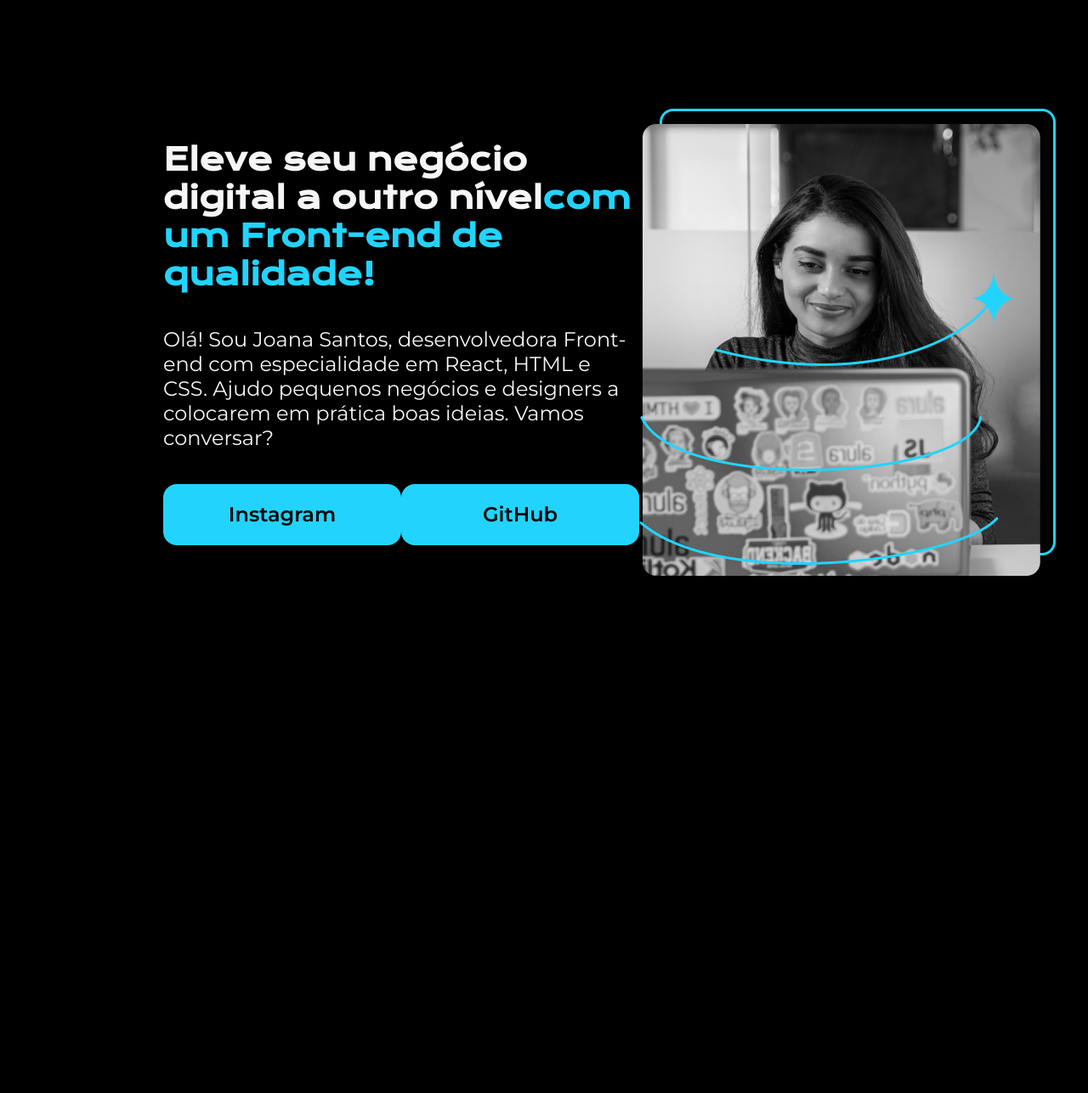
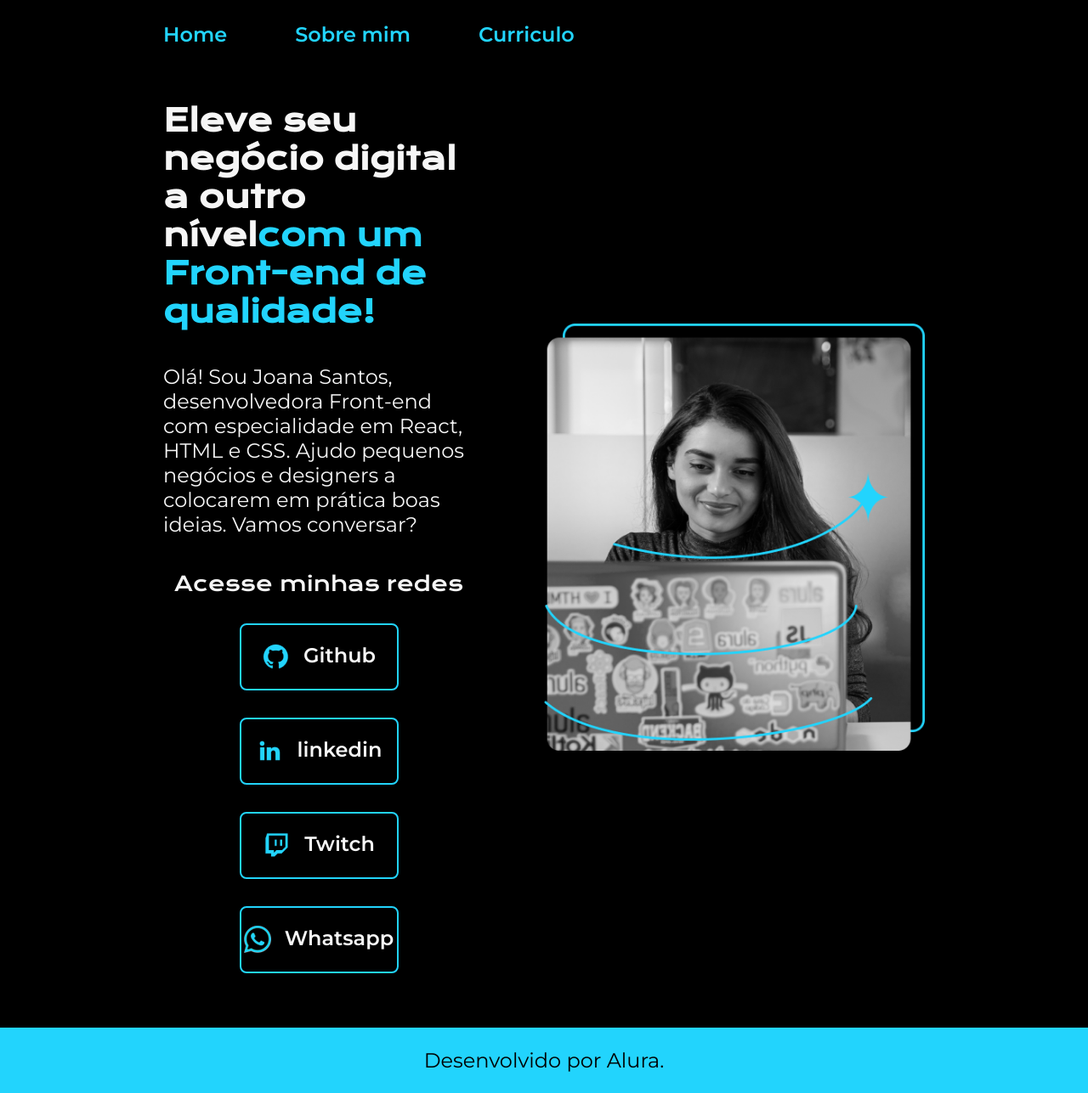
Before and after one commit to Tizaofoo/Projeto_HTML_CSS_Portifolio, a plain HTML site: page index.html in a window 1280 px wide. Shown: the whole page at 85% size. Before the commit the page ends 928 px from the top, so only its background shows below. Drawn offline with nearby package versions, Linux system fonts and the light colour scheme.

Commit message:
Projeto HTML e CSS Portifolio

```diff
--- a/index.html
+++ b/index.html
@@ -1,34 +1,73 @@
 <!DOCTYPE html>
 <html lang="pt-br">
-
   <head>
-    <meta charset="UTF-8">
-    <meta http-equiv="X-UA-Compatible" content="IE=edge">
-    <meta name="viewport" content="width=device-width, initial-scale=1.0">
+    <meta charset="UTF-8" />
+    <meta http-equiv="X-UA-Compatible" content="IE=edge" />
+    <meta name="viewport" content="width=device-width, initial-scale=1.0" />
     <title>Portifolio</title>
-    <link rel="stylesheet" href="style.css">
+    <link rel="stylesheet" href="./styles/style.css" />
   </head>
 
   <body>
-    <header></header>
+    <header class="cabecalho">
+      <nav class="cabecalho__menu">
+        <a class="cabecalho__menu__link" href="index.html">Home</a>
+        <a class="cabecalho__menu__link" href="about.html">Sobre mim</a>
+        <a class="cabecalho__menu__link" href="curriculo.html">Curriculo</a>
+      </nav>
+    </header>
     <main class="apresentacao">
       <section class="apresentacao__conteudo">
-            <h1 class="apresentacao__conteudo__titulo">Eleve seu negócio digital a outro nível<strong
-            class="titulo-destaque">com um Front-end de qualidade!
-            </strong></h1>
-            <p class="apresentacao__conteudo__texto">Olá! Sou Joana Santos, desenvolvedora
-            Front-end com especialidade em React, HTML e
-            CSS. Ajudo pequenos negócios e designers a
-            colocarem em prática boas ideias. Vamos
-            conversar?</p>
+        <h1 class="apresentacao__conteudo__titulo">
+          Eleve seu negócio digital a outro nível<strong class="titulo-destaque"
+            >com um Front-end de qualidade!
+          </strong>
+        </h1>
+        <p class="apresentacao__conteudo__texto">
+          Olá! Sou Joana Santos, desenvolvedora Front-end com especialidade em
+          React, HTML e CSS. Ajudo pequenos negócios e designers a colocarem em
+          prática boas ideias. Vamos conversar?
+        </p>
         <div class="apresentacao__links">
-                <a class="apresentacao__links__link" href="https://instagram.com/rafaballerini">Instagram</a>
-                <a class="apresentacao__links__link" href="https://github.com/guilhermeonrails">GitHub</a>
+          <h2 class="apresentacao__links__subtitulo">Acesse minhas redes</h2>
+          <a
+            class="apresentacao__links__navegacao"
+            href="https://github.com/rafaballerini"
+          >
+            <img src="./assets/github.png" />
+            Github
+          </a>
+          <a
+            class="apresentacao__links__navegacao"
+            href="https://linkedin.com/in/rafaellaballerini"
+          >
+            <img src="./assets/linkedin.png" />
+            linkedin
+          </a>
+          <a
+            class="apresentacao__links__navegacao"
+            href="https://twitch.tv/guilimadev"
+          >
+            <img src="./assets/twitch.png" />
+            Twitch
+          </a>
+          <a
+            class="apresentacao__links__navegacao"
+            href="https://twitch.tv/guilimadev"
+          >
+            <img src="./assets/whatsapp.png" />
+            Whatsapp
+          </a>
         </div>
       </section>
-        <img src="imagem.png" alt="Foto da Joana Santos programando">
+      <img
+        class="apresentacao__imagem"
+        src="./assets/imagem.png"
+        alt="Foto da Joana Santos programando"
+      />
     </main>
-    <footer></footer>
+    <footer class="rodape">
+      <p>Desenvolvido por Alura.</p>
+    </footer>
   </body>
-
 </html>
--- a/style.css
+++ /dev/null
@@ -1,58 +0,0 @@
-@import url('https://fonts.googleapis.com/css2?family=Krona+One&family=Montserrat:wght@400;600&display=swap');
-
-*{
-    margin: 0;
-    padding: 0;
-}
-
-body{
-    height: 100vh;
-    box-sizing: border-box;
-    background-color: #000000;
-    color: #F6F6F6;
-}
-
-.titulo-destaque{
-    color: #22D4FD;
-}
-
-.apresentacao{
-    margin: 10% 15%;
-    display: flex;
-    align-items: center;
-    justify-content: space-between;
-}
-.apresentacao__conteudo{
-    width: 615px;
-    display: flex;
-    flex-direction: column;
-    gap: 40px;
-}
-
-.apresentacao__conteudo__titulo{
-    font-size: 36px;
-    font-family: 'Krona One', sans-serif;
-}
-
-.apresentacao__conteudo__texto{
-    font-size: 24px;
-    font-family: 'Montserrat', sans-serif;
-}
-
-.apresentacao__links{
-    display: flex;
-    justify-content: space-between;
-}
-
-.apresentacao__links__link{
-    background-color: #22D4FD;
-    width: 280px;
-    text-align: center;
-    border-radius: 16px;
-    font-size: 24px;
-    font-weight: 600;
-    padding: 21.5px 0;
-    text-decoration: none;
-    color: #000000;
-    font-family: 'Montserrat', sans-serif;
-}
--- /dev/null
+++ b/styles/style.css
@@ -0,0 +1,120 @@
+@import url('https://fonts.googleapis.com/css2?family=Krona+One&family=Montserrat:wght@400;600&display=swap');
+
+:root {
+    --cor-primaria: #000000;
+    --cor-secundaria: #F6F6F6;
+    --cor-terciaria: #22D4FD;
+    --cor-hover: #272727;
+
+    --fonte-primaria: 'Krona One', sans-serif;
+    --fonte-secundaria: 'Montserrat', sans-serif;
+}
+*{
+    margin: 0;
+    padding: 0;
+}
+
+body{
+    box-sizing: border-box;
+    background-color: var(--cor-primaria);
+    color: var(--cor-secundaria);
+}
+
+.cabecalho{
+    padding: 2% 0% 0% 15%;
+}
+.cabecalho__menu{
+    display: flex;
+    gap: 80px;
+}
+.cabecalho__menu__link{
+    font-family: var(--fonte-secundaria);
+    font-size: 1.5rem;
+    font-weight: 600;
+    color: var(--cor-terciaria);
+    text-decoration: none;
+}
+.apresentacao{
+    padding: 5% 15%;
+    display: flex;
+    align-items: center;
+    justify-content: space-between;
+    gap: 82px;
+}
+.apresentacao__conteudo{
+    width: 50%;
+    display: flex;
+    flex-direction: column;
+    gap: 40px;
+}
+
+.apresentacao__conteudo__titulo{
+    font-size: 2.25rem;
+    font-family: var(--fonte-primaria);
+}
+.titulo-destaque{
+    color: var(--cor-terciaria);
+}
+.apresentacao__conteudo__texto{
+    font-size: 1.5rem;
+    font-family: var(--fonte-secundaria);
+}
+
+.apresentacao__links{
+    display: flex;
+    flex-direction: column;
+    justify-content: space-between;
+    align-items: center;
+    gap: 32px;
+}
+.apresentacao__links__subtitulo{
+    font-family: var(--fonte-primaria);
+    font-weight: 400;
+    font-size: 1.5rem;
+}
+.apresentacao__links__navegacao{
+    display: flex;
+    justify-content: center;
+    gap: 16px;
+    border: 2px solid var(--cor-terciaria);
+    width: 50%;
+    text-align: center;
+    border-radius: 8px;
+    font-size: 1.5rem;
+    font-weight: 600;
+    padding: 21.5px 0;
+    text-decoration: none;
+    color: var(--cor-secundaria);
+    font-family: var(--fonte-secundaria);
+}
+.apresentacao__links__navegacao:hover{
+    background-color: var(--cor-hover);
+}
+.apresentacao__imagem{
+    width: 50%;
+}
+.rodape{
+    color: var(--cor-primaria);
+    background-color: var(--cor-terciaria);
+    padding: 24px;
+    text-align: center;
+    font-family: var(--fonte-secundaria);
+    font-size: 1.5rem;
+    font-weight: 400;
+}
+
+@media (max-width: 1200px) {
+    .cabecalho{
+         padding: 10%;
+    }
+    .cabecalho__menu{
+        justify-content: center;
+    }
+    .apresentacao{
+        flex-direction: column-reverse;
+        padding: 5%;
+    }
+    .apresentacao__conteudo{
+        width: auto;
+    }
+}
```
Also changed, not shown: about.html (added, +54 -0 lines), curriculo.html (added, +47 -0 lines), assets/Imagem.png (renamed from Imagem.png), assets/codigos1.png (added), assets/codigos2.png (added), assets/github.png (added), assets/instagram.png (added), assets/linkedin.png (added), assets/logo-github.svg (added), assets/twitch.png (added), assets/twitter.png (added), assets/whatsapp-redondo.png (added), assets/whatsapp.png (added). Lines whose indentation alone changed are shown as unchanged.
